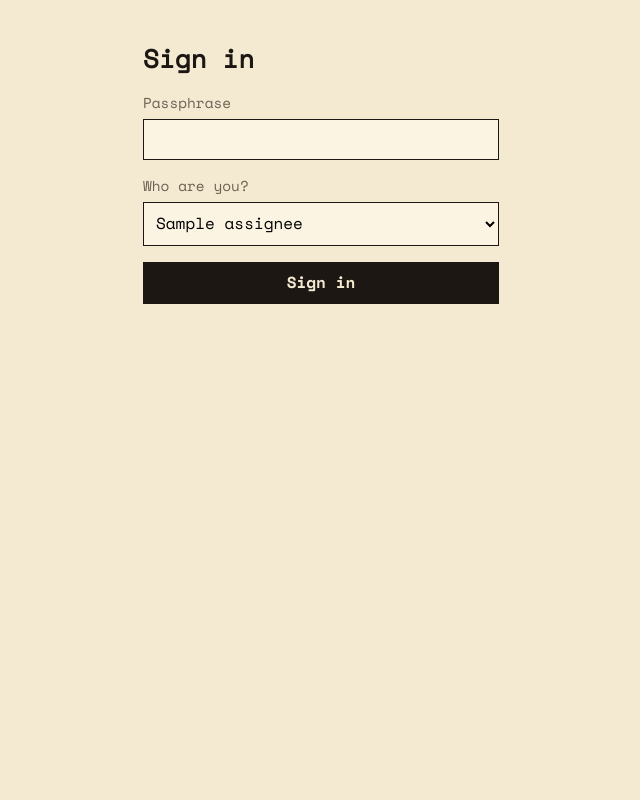
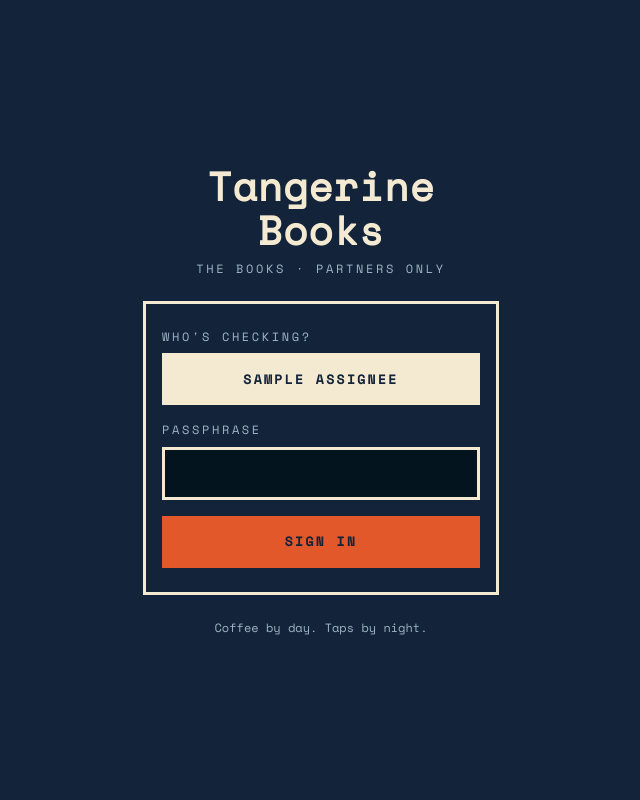
Before and after one commit to theham1988/accounting-tool, a Python web app: template src/tangerine/web/templates/login.html in a window 1280 px wide. Shown: the whole page, without its empty margins (319-959 px from the left). Run offline with Jinja, Linux system fonts and the light colour scheme; the template is opened without the code that fills it: most values are stand-ins (such as "Sample title", 1, 10 or a date in 2020).

Commit message:
Redesign login as full-midnight brand screen (issue #44).
Co-authored-by: Cursor <cursoragent@cursor.com>

```diff
--- a/src/tangerine/web/static/app.css
+++ b/src/tangerine/web/static/app.css
@@ -65,6 +65,13 @@ body.tb-body--detail {
 body.tb-body--bare {
   padding-top: 0;
   padding-bottom: 0;
+  background: var(--tb-midnight);
+  color: var(--tb-midnight-ink);
+}
+
+/* Login fills the viewport; don't clamp the bare chrome to the reading column. */
+body.tb-body--bare .tb-main {
+  max-width: none;
 }
 
 a {
@@ -520,65 +527,205 @@ textarea {
   color: var(--muted);
 }
 
-/* Login (legacy plain form; the full-midnight redesign is slice #44). */
+/* Login — full-midnight brand screen (Wave 3 slice #44). */
 .login {
+  display: flex;
+  flex-direction: column;
+  justify-content: center;
+  gap: var(--tb-space-5);
+  box-sizing: border-box;
+  min-height: 100vh;
   max-width: 100%;
   margin: 0 auto;
-  padding: var(--tb-space-5) var(--tb-space-4);
-  background: var(--tb-paper);
+  padding: var(--tb-space-6) var(--tb-space-4);
+  background: var(--tb-midnight);
+  color: var(--tb-midnight-ink);
 }
 
-.login h1 {
+.login__brand {
+  margin: 0;
+  text-align: center;
+}
+
+.login__lockup {
+  margin: 0 0 var(--tb-space-2);
+}
+
+.login__wordmark {
+  font-family: var(--tb-font-display);
   font-size: var(--tb-size-h1);
-  margin: 0 0 var(--tb-space-4);
+  font-weight: var(--tb-weight-bold);
+  letter-spacing: 0.02em;
+  line-height: var(--tb-leading-tight);
+  color: var(--tb-midnight-ink);
+}
+
+.login__kicker {
+  margin: 0;
+  font-family: var(--tb-font-accent);
+  font-size: var(--tb-size-kicker);
+  font-weight: var(--tb-weight-regular);
+  letter-spacing: 0.22em;
+  text-transform: uppercase;
+  color: var(--tb-moon-muted);
 }
 
 .login__error {
-  background: var(--flag-red);
-  color: var(--tb-white);
-  padding: 0.6rem 0.75rem;
-  margin: 0 0 var(--tb-space-4);
+  background: var(--tb-red);
+  color: var(--tb-midnight-ink);
+  padding: var(--tb-space-2) var(--tb-space-3);
+  margin: 0;
+  border: var(--tb-keyline) solid var(--tb-midnight-ink);
+  text-align: center;
 }
 
 .login__form {
+  margin: 0;
+}
+
+.login__panel {
   display: flex;
   flex-direction: column;
   gap: var(--tb-space-4);
+  padding: var(--tb-space-5) var(--tb-space-4);
+  border: var(--tb-keyline) solid var(--tb-midnight-ink);
+  background: var(--tb-midnight);
+}
+
+.login__who {
+  margin: 0;
+  padding: 0;
+  border: 0;
+  min-inline-size: 0;
+}
+
+.login__who-label {
+  padding: 0;
+  margin: 0 0 var(--tb-space-2);
+  float: none;
+  width: 100%;
+  font-family: var(--tb-font-accent);
+  font-size: var(--tb-size-kicker);
+  font-weight: var(--tb-weight-regular);
+  letter-spacing: 0.22em;
+  text-transform: uppercase;
+  color: var(--tb-moon-muted);
+}
+
+.login__toggle-group {
+  display: grid;
+  grid-template-columns: repeat(auto-fit, minmax(7rem, 1fr));
+  gap: var(--tb-space-2);
+}
+
+.login__toggle {
+  position: relative;
+  cursor: pointer;
+}
+
+.login__toggle input {
+  /* Visually hidden but reachable for assistive tech / focus. */
+  position: absolute;
+  width: 1px;
+  height: 1px;
+  padding: 0;
+  margin: -1px;
+  overflow: hidden;
+  clip: rect(0, 0, 0, 0);
+  white-space: nowrap;
+  border: 0;
+}
+
+.login__toggle span {
+  display: flex;
+  align-items: center;
+  justify-content: center;
+  min-height: 52px; /* design handoff: 52px partner toggles */
+  padding: var(--tb-space-2);
+  border: var(--tb-keyline) solid var(--tb-midnight-ink);
+  background: var(--tb-midnight);
+  color: var(--tb-midnight-ink);
+  font-size: var(--tb-size-small);
+  font-weight: var(--tb-weight-bold);
+  letter-spacing: 0.15em;
+  text-align: center;
+  text-transform: uppercase;
+}
+
+.login__toggle input:checked + span {
+  background: var(--tb-midnight-ink);
+  color: var(--tb-midnight);
+}
+
+.login__toggle input:focus-visible + span {
+  outline: var(--tb-keyline) solid var(--tb-tango);
+  outline-offset: 2px;
 }
 
 .login__field {
   display: flex;
   flex-direction: column;
-  gap: 0.3rem;
+  gap: var(--tb-space-2);
 }
 
-.login__field span {
-  color: var(--muted);
-  font-size: 0.9rem;
+.login__field-label {
+  font-family: var(--tb-font-accent);
+  font-size: var(--tb-size-kicker);
+  letter-spacing: 0.22em;
+  text-transform: uppercase;
+  color: var(--tb-moon-muted);
 }
 
-.login__field input,
-.login__field select {
+.login__field input {
   font: inherit;
-  padding: var(--tb-space-2);
-  border: var(--tb-keyline-thin) solid var(--rule);
-  background: var(--tb-paper-raised);
+  font-weight: var(--tb-weight-bold);
+  font-size: var(--tb-size-body);
+  padding: var(--tb-space-3) var(--tb-space-3);
+  border: var(--tb-keyline) solid var(--tb-midnight-ink);
+  background: var(--tb-midnight-deep);
+  color: var(--tb-midnight-ink);
 }
 
-.login__field input:focus,
-.login__field select:focus {
-  outline: var(--tb-keyline) solid var(--tb-tango);
-  outline-offset: 0;
+.login__field input::placeholder {
+  color: var(--tb-moon-muted);
 }
 
-.login__form button {
+.login__field input:focus {
+  outline: none;
+  border-color: var(--tb-tango);
+}
+
+.login__submit {
+  display: flex;
+  align-items: center;
+  justify-content: center;
   font: inherit;
   font-weight: var(--tb-weight-bold);
-  padding: 0.6rem;
-  border: 0;
-  background: var(--tb-ink);
-  color: var(--tb-paper);
+  font-size: var(--tb-size-small);
+  letter-spacing: 0.15em;
+  min-height: 52px; /* design handoff / AC: 52px SIGN IN */
+  padding: var(--tb-space-2) var(--tb-space-4);
+  border: var(--tb-keyline) solid var(--tb-tango);
+  background: var(--tb-tango);
+  color: var(--tb-midnight);
   cursor: pointer;
+  text-transform: uppercase;
+}
+
+.login__submit:focus-visible {
+  outline: var(--tb-keyline) solid var(--tb-midnight-ink);
+  outline-offset: 2px;
+}
+
+.login__footer {
+  margin: 0;
+  text-align: center;
+}
+
+.login__footer p {
+  margin: 0;
+  font-size: var(--tb-size-kicker);
+  color: var(--tb-moon-muted);
 }
 
 /* Coverage tables (SKU view + item coverage). */
@@ -1303,7 +1450,11 @@ a.trend-bar:hover .trend-bar__fill {
 
   .login {
     max-width: 420px;
-    padding: 2.5rem var(--tb-space-6);
+    padding: var(--tb-space-6);
+  }
+
+  .login__wordmark {
+    font-size: var(--tb-size-hero);
   }
 
   /* Wide tables get more room than the reading column. */
--- a/src/tangerine/web/static/tokens/colors.css
+++ b/src/tangerine/web/static/tokens/colors.css
@@ -32,9 +32,13 @@
   --tb-mustard-wash: #f8eccf;   /* mustard's pale banner wash */
   --tb-red: #b8371f;            /* red — negative CM, below target, "bad" */
 
-  /* Night (Taps / bar) surface */
+  /* Night (Taps / bar) surface — also the full-midnight login ground */
   --tb-midnight: #12233a;       /* midnight — the TAPS · NIGHT segment ground */
-  --tb-midnight-ink: #f4ead2;   /* cream ink on the midnight ground */
+  --tb-midnight-ink: #f4ead2;   /* cream ink / moonlight on the midnight ground */
+  /* Night fills from the design-system handoff (Login / Taps), not in the
+     foundation token set — added so app.css never hard-codes these hexes. */
+  --tb-midnight-deep: #03141f;  /* sunk night fill (passphrase field) */
+  --tb-moon-muted: #9fb6c4;     /* muted caption text on midnight */
 
   /* Health dots (map onto the existing green/yellow/red classification) */
   --tb-health-green: #12796b;
--- a/src/tangerine/web/templates/login.html
+++ b/src/tangerine/web/templates/login.html
@@ -3,7 +3,12 @@
 {% block title %}Sign in — Tangerine Books{% endblock %}
 {% block content %}
   <div class="login">
-    <h1>Sign in</h1>
+    <header class="login__brand">
+      <p class="login__lockup">
+        <span class="login__wordmark">Tangerine Books</span>
+      </p>
+      <p class="login__kicker">THE BOOKS · PARTNERS ONLY</p>
+    </header>
 
     {% if error %}
       <p class="login__error" role="alert">{{ error }}</p>
@@ -11,22 +16,37 @@
 
     <!--section:login-form-->
     <form class="login__form" method="post" action="/login">
-      <label class="login__field">
-        <span>Passphrase</span>
-        <input type="password" name="passphrase" autocomplete="current-password" required>
-      </label>
+      <div class="login__panel">
+        <fieldset class="login__who">
+          <legend class="login__who-label">WHO'S CHECKING?</legend>
+          <div class="login__toggle-group" role="radiogroup" aria-label="Who's checking?">
+            {% for assignee in assignees %}
+              <label class="login__toggle">
+                <input
+                  type="radio"
+                  name="assignee_id"
+                  value="{{ assignee.assignee_id }}"
+                  {% if loop.first %}checked{% endif %}
+                  required
+                >
+                <span>{{ assignee.name }}</span>
+              </label>
+            {% endfor %}
+          </div>
+        </fieldset>
 
-      <label class="login__field">
-        <span>Who are you?</span>
-        <select name="assignee_id" required>
-          {% for assignee in assignees %}
-            <option value="{{ assignee.assignee_id }}">{{ assignee.name }}</option>
-          {% endfor %}
-        </select>
-      </label>
+        <label class="login__field">
+          <span class="login__field-label">Passphrase</span>
+          <input type="password" name="passphrase" autocomplete="current-password" required>
+        </label>
 
-      <button type="submit">Sign in</button>
+        <button type="submit" class="login__submit">SIGN IN</button>
+      </div>
     </form>
     <!--/section:login-form-->
+
+    <footer class="login__footer">
+      <p>Coffee by day. Taps by night.</p>
+    </footer>
   </div>
 {% endblock %}
```
Also changed, not shown: tests/test_auth_ui_e2e.py (+21 -22 lines).
